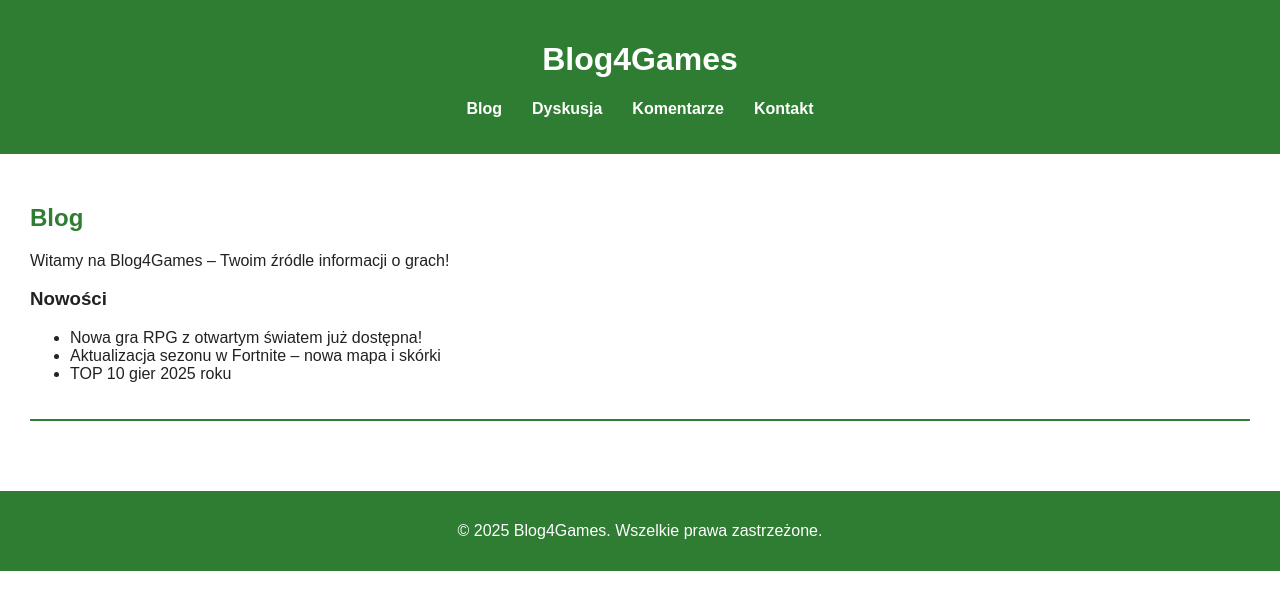
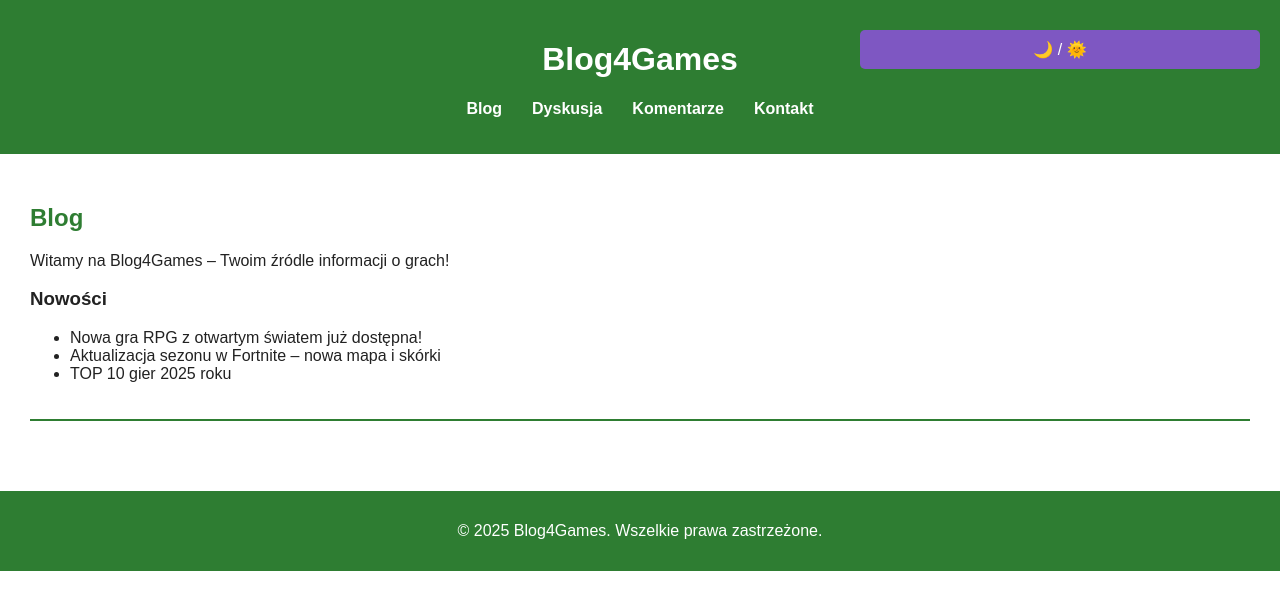
Before and after one commit to Blog4Games/blog4game, a plain HTML site: page index.html in a window 1280 px wide. Drawn offline with Linux system fonts and the light colour scheme.

Commit message:
Update index.html

```diff
--- a/index.html
+++ b/index.html
@@ -36,6 +36,9 @@
         <p>© 2025 Blog4Games. Wszelkie prawa zastrzeżone.</p>
     </footer>
 
+    <!-- Przycisk przełączający tryb ciemny -->
+    <button id="theme-switcher">🌙 / 🌞</button>
+
     <script src="script.js"></script>
 </body>
 </html>
```
